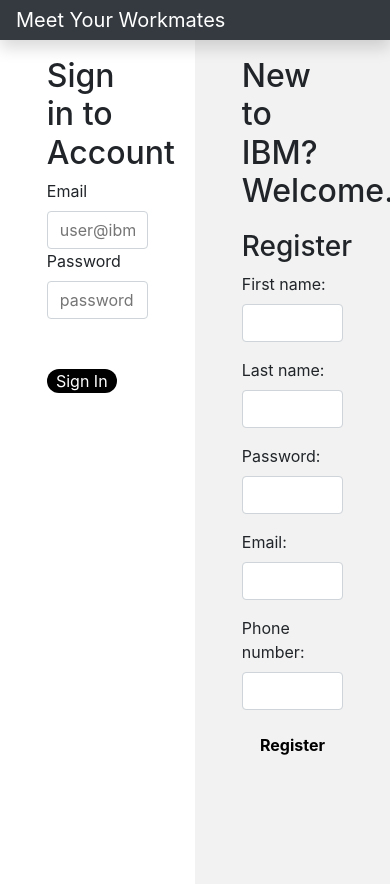
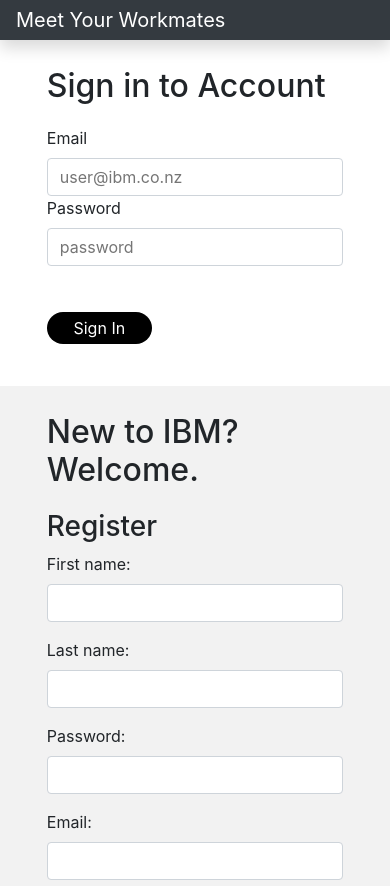
Before and after one commit to LindseydB/Meet-your-work-mates, a React (Create React App) app in the folder client/: page / in a window 390 px wide. Shown: the top 886 px of the page. Built offline with nearby package versions, Linux system fonts and the light colour scheme.

Commit message:
Making the login/register page responsive

```diff
--- a/client/src/components/LoginRegister.js
+++ b/client/src/components/LoginRegister.js
@@ -8,11 +8,11 @@
     return(
       <div>
         <div class="row">
-          <div class="col-6 loginregister">
+          <div class="col-sm loginregister">
             <h2 class="heading">Sign in to Account</h2>
             <Login />
             </div>
-            <div class="col-6 registerbg loginregister">
+            <div class="col-sm registerbg loginregister">
               <h2 class="heading">New to IBM? Welcome.</h2>
               <Register />
                 </div>
--- a/client/src/css/App.css
+++ b/client/src/css/App.css
@@ -7,7 +7,7 @@
 }
 
 .loginregister{
-  padding:3% 12%!important;
+  padding:3% 12% 12% 12%!important;
 }
 
 .registerbg{
```
